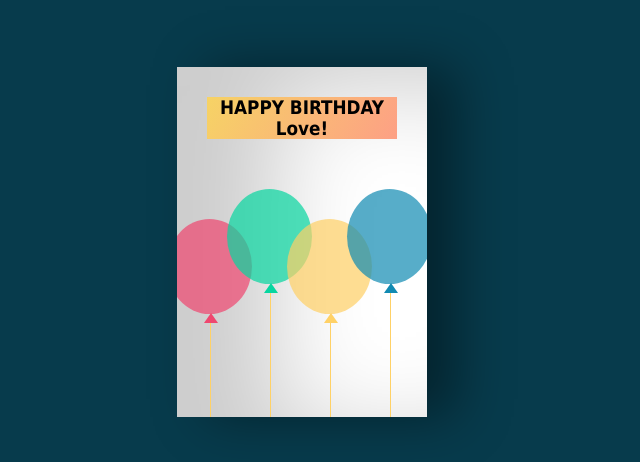
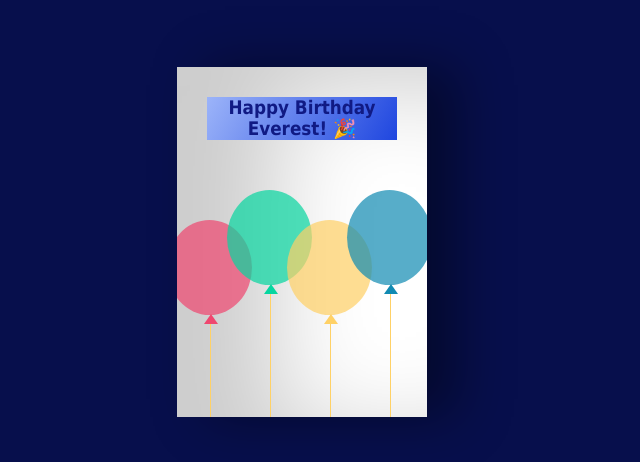
Before and after one commit to deverestHood/card, a React (Create React App) app: page / in a window 1280 px wide. Shown: the part 166-628 px from the top of the page, without its empty margins (338-978 px from the left). Built offline with nearby package versions, Linux system fonts and the light colour scheme.

Commit message:
Editing birthday card

```diff
--- a/src/Card.jsx
+++ b/src/Card.jsx
@@ -2,9 +2,10 @@ import "./styles.css";
 
 const Card = () => {
     return (
+    <div className="card">
     <div className="birthdayCard">
       <div className="cardFront">
-        <h3 className="happy">HAPPY BIRTHDAY Love!</h3>
+        <h3 className="happy">Happy Birthday Everest! 🎉</h3>
         <div className="balloons">
           <div className="balloonOne" />
           <div className="balloonTwo" />
@@ -13,14 +14,15 @@ const Card = () => {
         </div>
       </div>
       <div className="cardInside">
-        <h3 className="back">HAPPY BIRTHDAY vodoo!</h3>
-        <p>Dear Friend,</p>
+        <h3 className="back">Happy Birthday Everest! 🎉</h3>
+        <p>Dear Ev,</p>
         <p>
           Happy birthday!! I hope your day is filled with lots of love and
-          laughter! May all of your birthday wishes come true.
+          joy! May all of your birthday wishes come true!
         </p>
-        <p className="name">Pawan</p>
+        <p className="name">Love, Parker 💖</p>
       </div>
+    </div>
     </div>
 )};
 
--- a/src/index.js
+++ b/src/index.js
@@ -1,6 +1,5 @@
 import React from 'react';
 import ReactDOM from 'react-dom/client';
-// import './index.css';
 import App from './App';
 import reportWebVitals from './reportWebVitals';
 
--- a/src/styles.css
+++ b/src/styles.css
@@ -3,7 +3,7 @@ body {
   align-items: center;
   justify-content: center;
   height: 100vh;
-  background-color: #073b4c;
+  background-color: #070f4c;
 }
 
 .birthdayCard {
@@ -46,9 +46,10 @@ body {
   font-family: Tahoma, sans-serif;
   text-align: center;
   margin: 30px;
-  background-image: linear-gradient(120deg, #f6d365 0%, #fda085 100%);
+  background-image: linear-gradient(120deg, #9cb4f9 0%, #1f46df 100%);
   transition: 0.1s;
   backface-visibility: visible;
+  color: #101a84;
 }
 
 .balloons {
```
Also changed, not shown: src/index.css (deleted, +0 -13 lines), public/logo192.png (deleted), public/logo512.png (deleted).
